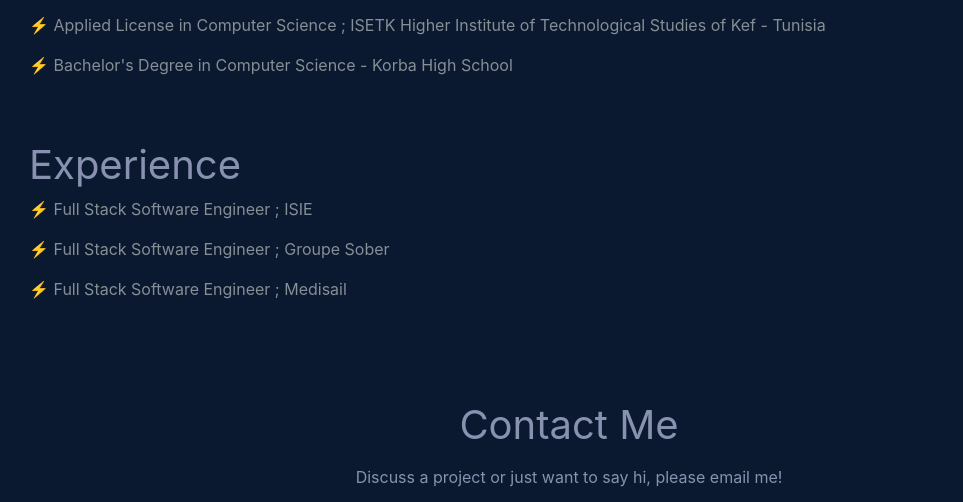
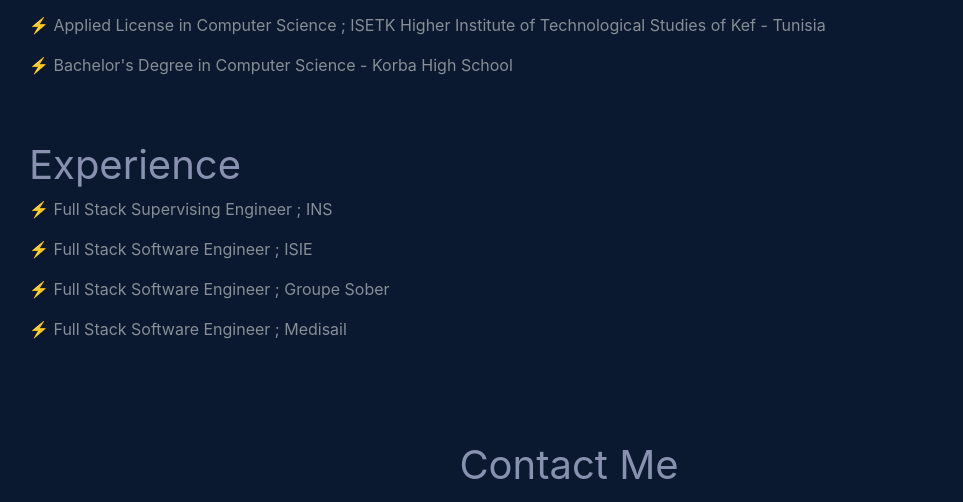
Before and after one commit to kheliljawher/jawherkhelil, a plain HTML site: page index.html in a window 1280 px wide. Shown: the part 1422-1924 px from the top of the page, without its empty margins (71-1034 px from the left). Drawn offline with nearby package versions, Linux system fonts and the light colour scheme.

Commit message:
Update index.html

```diff
--- a/index.html
+++ b/index.html
@@ -135,7 +135,7 @@
    		<div class="row">
    			<div class="col-sm-12">
 	   			<div><h1 class="skills-heading">Experience</h1>
-	   			<p class="subTitle skills-text">⚡ Full Stack Software Engineer ; ISIE </p><p class="subTitle skills-text">⚡ Full Stack Software Engineer ; Groupe Sober </p><p class="subTitle skills-text">⚡ Full Stack Software Engineer ; Medisail </p></div>
+	   			<p class="subTitle skills-text">⚡ Full Stack Supervising Engineer ; INS </p><p class="subTitle skills-text">⚡ Full Stack Software Engineer ; ISIE </p><p class="subTitle skills-text">⚡ Full Stack Software Engineer ; Groupe Sober </p><p class="subTitle skills-text">⚡ Full Stack Software Engineer ; Medisail </p></div>
 
    			</div>
    		</div>
```
